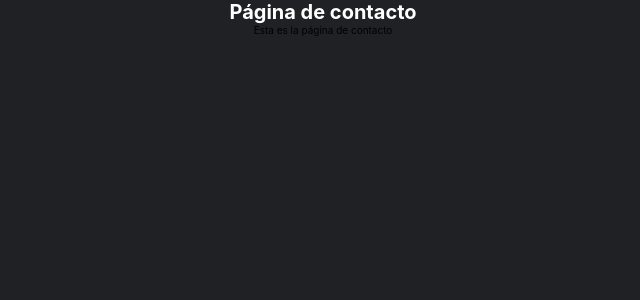
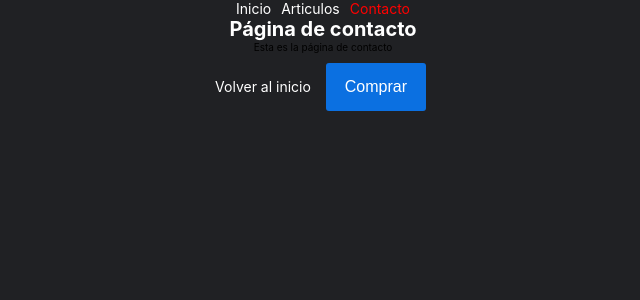
Before and after one commit to J-Castrillon/React-review, a React (Create React App) app: page /contacto in a window 1280 px wide. Shown: the top 300 px of the page, without its empty margins (317-957 px from the left). Built offline with nearby package versions, Linux system fonts and the light colour scheme.

Commit message:
Implementando la biblioteca de enrutamiento de React, ejemplos. React Router DOM

```diff
--- a/src/App.css
+++ b/src/App.css
@@ -229,3 +229,18 @@ html{
   height: auto;
   object-fit: cover;
 }
+
+.navigator ol li{
+  display: inline;
+}
+
+.links{
+  font-size: 1.4rem;
+  color: white;
+  text-decoration: none;
+  margin: 5px;
+}
+
+.active{
+  color: red;
+}
--- a/src/App.js
+++ b/src/App.js
@@ -58,7 +58,6 @@ function App() {
 
   }
 
-
   // Obtener el año actual;
   const date = new Date();
   const year = date.getFullYear();
--- a/src/components/Ajax.jsx
+++ b/src/components/Ajax.jsx
@@ -40,14 +40,14 @@ export const Ajax = () => {
     }, [])
 
     // Utilizando promesas y peticiones Ajax con fetch;
-    // Para este ejemplo puede hacerse también sin el asyn y el await;
+    // Para este ejemplo puede hacerse también sin el async y el await;
     const fetchUsuarios = () => {
 
         setTimeout(async () => {
             let url = 'https://reqres.in/api/users?page=1';
             let urlMala = 'https://reqres.in/api/?page=1';
 
-            await fetch(urlMala)
+            await fetch(url)
                 .then(response => {
                     if (!response.ok)
                         throw new Error(`ERROR HTTP: ${response.status}`);
@@ -55,6 +55,7 @@ export const Ajax = () => {
                     return response.json();
                 })
                 .then(data => {
+                    console.log(data);
                     setUsuariosAjax(data.data);
                     setLoading(false);
                 })
--- a/src/components/Routers/RouterPrincipal.jsx
+++ b/src/components/Routers/RouterPrincipal.jsx
@@ -1,23 +1,49 @@
 import React from 'react';
-import { Routes, Route, Link, BrowserRouter } from 'react-router-dom';
+import { Routes, Route, NavLink, BrowserRouter, Navigate } from 'react-router-dom';
 import { Inicio } from '../Routes/Inicio';
 import { Error } from '../Routes/Error';
 import { Articulos } from '../Routes/Articulos';
 import { Contact } from '../Routes/Contact';
+import { Compras } from '../Routes/Compras';
+import { Cursos } from '../Routes/ComprasPanel/Cursos';
+import { JavaScriptCourse } from '../Routes/ComprasPanel/JavaScriptCourse';
+import { ReactCourse } from '../Routes/ComprasPanel/ReactCourse';
 
+// El comportamiento es igual al de un componente;
+export const RouterPrincipal = () => {
 
-export const RouterPrincipal = () => {
+    const activeClass = (isActive) => {
+        return isActive ? 'active links' : 'links';
+    }
+
     return (
         // Debo retornar la configuración de todas las rutas;
         <BrowserRouter>
-            {/* Carga las rutas */}
+
+            {/* Creación de un navegador */}
+            <nav className="navigator">
+                <ol>
+                    <li><NavLink to="/inicio" className={({ isActive }) => activeClass(isActive)}>Inicio</NavLink></li>
+                    <li><NavLink to="/articulos" className={({ isActive }) => activeClass(isActive)}>Articulos</NavLink></li>
+                    <li><NavLink to="/contacto" className={({ isActive }) => activeClass(isActive)}>Contacto</NavLink></li>
+                </ol>
+            </nav>
+
+            {/* Carga las rutas/componentes */}
             <Routes>
-                {/* Configuración de cada ruta */}
+                {/* Configuración de cada ruta/componente */}
                 <Route path="/" element={<Inicio />}></Route>
                 <Route path="/inicio" element={<Inicio />}></Route>
                 <Route path="/articulos" element={<Articulos />}></Route>
                 <Route path="/contacto" element={<Contact />}></Route>
                 <Route path="*" element={<Error />}></Route>
+                <Route path="/redirect" element={<Navigate to="/inicio"/>}></Route> {/* Redireccionar */}
+
+                {/* Subrutas */}
+                <Route path="/compras/*" element={<Cursos />}>
+                    <Route path="javascript" element={<JavaScriptCourse />}></Route>
+                    <Route path="react" element={<ReactCourse />}></Route>
+                </Route>
             </Routes>
         </BrowserRouter>
     )
--- a/src/components/Routes/Articulos.jsx
+++ b/src/components/Routes/Articulos.jsx
@@ -1,10 +1,12 @@
 import React from 'react'
+import { Link } from 'react-router-dom'
 
 export const Articulos = () => {
     return (
         <div>
             <h1>Página de artículos</h1>
             <p>Esta es la página de artículos</p>
+            <Link to="/inicio" className='links'>Volver al inicio</Link>
         </div>
     )
 }
--- /dev/null
+++ b/src/components/Routes/Compras.jsx
@@ -0,0 +1,10 @@
+import React from 'react'
+
+export const Compras = () => {
+    return (
+        <div>
+            <h1>Página de Compras</h1>
+            <p>Esta es la página de las compras</p>
+        </div>
+    )
+}
--- /dev/null
+++ b/src/components/Routes/ComprasPanel/Cursos.jsx
@@ -0,0 +1,24 @@
+import React from 'react'
+import { Link, Outlet } from 'react-router-dom'
+
+export const Cursos = () => {
+
+    return (
+        <div>
+            <h1>Esta es la página de Compras</h1>
+            <nav className='navigator'>
+                <ol>
+                    <li><Link to="/compras/javascript" className='links'>JavaScript</Link></li>
+                    <li><Link to="/compras/react" className='links'>React</Link></li>
+                </ol>
+            </nav>
+
+            <section id="results">
+                <div>
+                    {/* Salida de los componentes/subrutas */}
+                    <Outlet />
+                </div>
+            </section>
+        </div>
+    )
+}
--- /dev/null
+++ b/src/components/Routes/ComprasPanel/JavaScriptCourse.jsx
@@ -0,0 +1,9 @@
+import React from 'react'
+
+export const JavaScriptCourse = () => {
+    return (
+        <div>
+            <h2>Este es el curso de JavaScript</h2>
+        </div>
+    )
+}
--- /dev/null
+++ b/src/components/Routes/ComprasPanel/ReactCourse.jsx
@@ -0,0 +1,11 @@
+import React from 'react'
+
+export const ReactCourse = () => {
+    return (
+        <div>
+            <h2>Este es el curso de React</h2>
+
+        </div>
+
+    )
+}
--- a/src/components/Routes/Contact.jsx
+++ b/src/components/Routes/Contact.jsx
@@ -1,10 +1,20 @@
 import React from 'react'
+import { Link, useNavigate } from 'react-router-dom'
 
 export const Contact = () => {
+
+    const navi = useNavigate();
+
+    const redirect = e =>{
+        navi("/compras");
+    }
+
     return (
         <div>
             <h1>Página de contacto</h1>
             <p>Esta es la página de contacto</p>
+            <Link to="/inicio" className='links'>Volver al inicio</Link>
+            <button onClick={e=>redirect(e)}>Comprar</button>
         </div>
     )
 }
--- a/src/index.js
+++ b/src/index.js
@@ -5,6 +5,4 @@ import './styles/Project.css';
 import App from './App';
 
 const root = ReactDOM.createRoot(document.getElementById('root'));
-root.render(
-    <App />
-);
+root.render(<App />);
```
